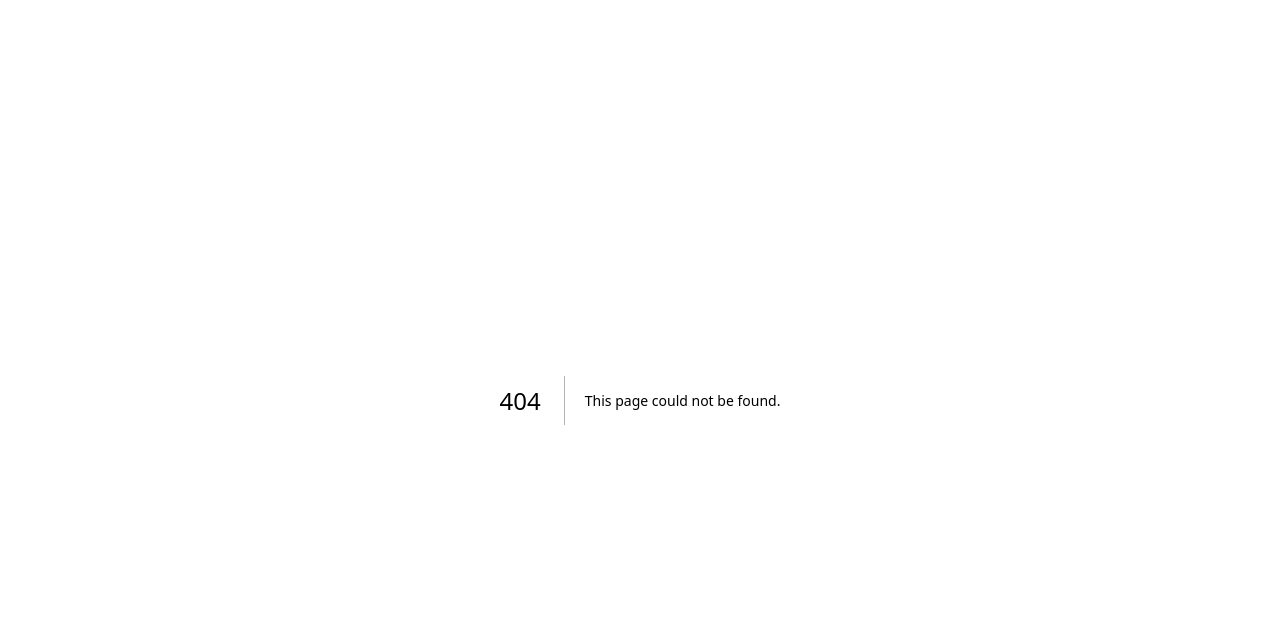
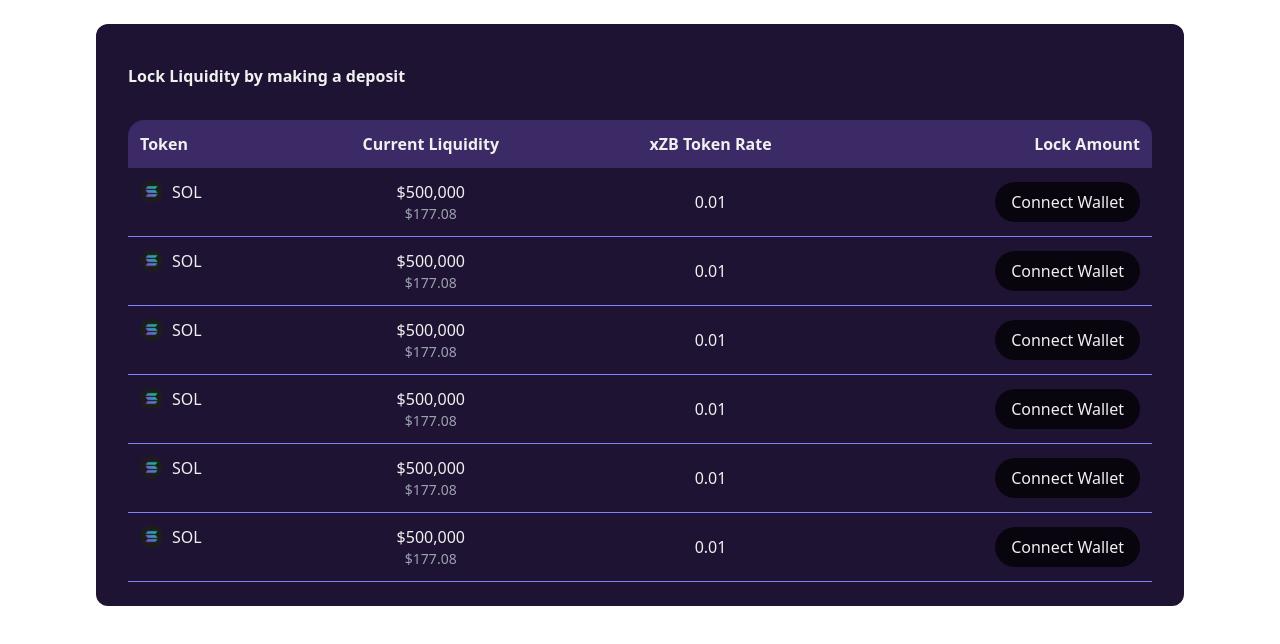
Before and after one commit to stephanniegb/ZeroXBridge_Frontend, a Next.js app: page /lock-liquidity in a window 1280 px wide. Before the commit this address had no page. Shown: the top 644 px of the page. Built offline with nearby package versions, Linux system fonts and the light colour scheme.

Commit message:
Build liquidity component

```diff
--- /dev/null
+++ b/app/components/lock-liquidity.tsx
@@ -0,0 +1,100 @@
+"use client";
+import React from "react";
+import Image from "next/image";
+
+const LiquidityLockTable = () => {
+  const liquidityRows = [
+    {
+      token: "SOL",
+      currentPrice: "$177.08",
+      currentLiquidity: "$500,000",
+      xzTokenRate: "0.01",
+    },
+    {
+      token: "SOL",
+      currentPrice: "$177.08",
+      currentLiquidity: "$500,000",
+      xzTokenRate: "0.01",
+    },
+    {
+      token: "SOL",
+      currentPrice: "$177.08",
+      currentLiquidity: "$500,000",
+      xzTokenRate: "0.01",
+    },
+    {
+      token: "SOL",
+      currentPrice: "$177.08",
+      currentLiquidity: "$500,000",
+      xzTokenRate: "0.01",
+    },
+    {
+      token: "SOL",
+      currentPrice: "$177.08",
+      currentLiquidity: "$500,000",
+      xzTokenRate: "0.01",
+    },
+    {
+      token: "SOL",
+      currentPrice: "$177.08",
+      currentLiquidity: "$500,000",
+      xzTokenRate: "0.01",
+    },
+  ];
+
+  return (
+    <div className="bg-[#1F1333] text-white px-8 py-6 rounded-xl w-[85%] max-w-7xl my-6  mx-auto">
+      <h2 className="text-[16px] font-bold mt-4 mb-8">
+        Lock Liquidity by making a deposit
+      </h2>
+      <div className="overflow-x-auto">
+        <table className="w-full border-none ">
+          <thead className="bg-[#3B2A65]">
+            <tr className="text-center rounded-3xl  p-4">
+              <th className="p-3 text-left rounded-tl-2xl">Token</th>
+              <th className="p-3 ">Current Liquidity</th>
+              <th className="p-3 ">xZB Token Rate</th>
+              <th className="p-3 text-right rounded-tr-2xl">Lock Amount</th>
+            </tr>
+          </thead>
+          <tbody>
+            {liquidityRows.map((row, index) => (
+              <tr
+                key={index}
+                className="border-b border-[#8280FF] transition-colors text-center"
+              >
+                <td className="p-3 flex items-center">
+                  <Image
+                    src="/solana.svg"
+                    alt="Token icon"
+                    width={500}
+                    height={500}
+                    className="w-6 h-6 mr-2 rounded-full"
+                  />
+                  {row.token}
+                </td>
+                <td className="p-3">
+                  {row.currentLiquidity}
+                  <div className="text-gray-400 text-sm">
+                    {row.currentPrice}
+                  </div>
+                </td>
+                <td className="p-3">{row.xzTokenRate}</td>
+                <td className="p-3 text-right">
+                  <button
+                    className="bg-[#09050E] text-white px-4 py-2 rounded-full flex items-center justify-center ml-auto"
+                    onClick={() => alert("Connect Wallet clicked")}
+                  >
+                    Connect Wallet
+                  </button>
+                </td>
+              </tr>
+            ))}
+          </tbody>
+        </table>
+      </div>
+    </div>
+  );
+};
+
+export default LiquidityLockTable;
--- /dev/null
+++ b/app/lock-liquidity/page.tsx
@@ -0,0 +1,10 @@
+import React from "react";
+import LiquidityLockTable from "../components/lock-liquidity";
+
+export default function index() {
+  return (
+    <>
+      <LiquidityLockTable />
+    </>
+  );
+}
```
Also changed, not shown: public/solana.svg (added).
